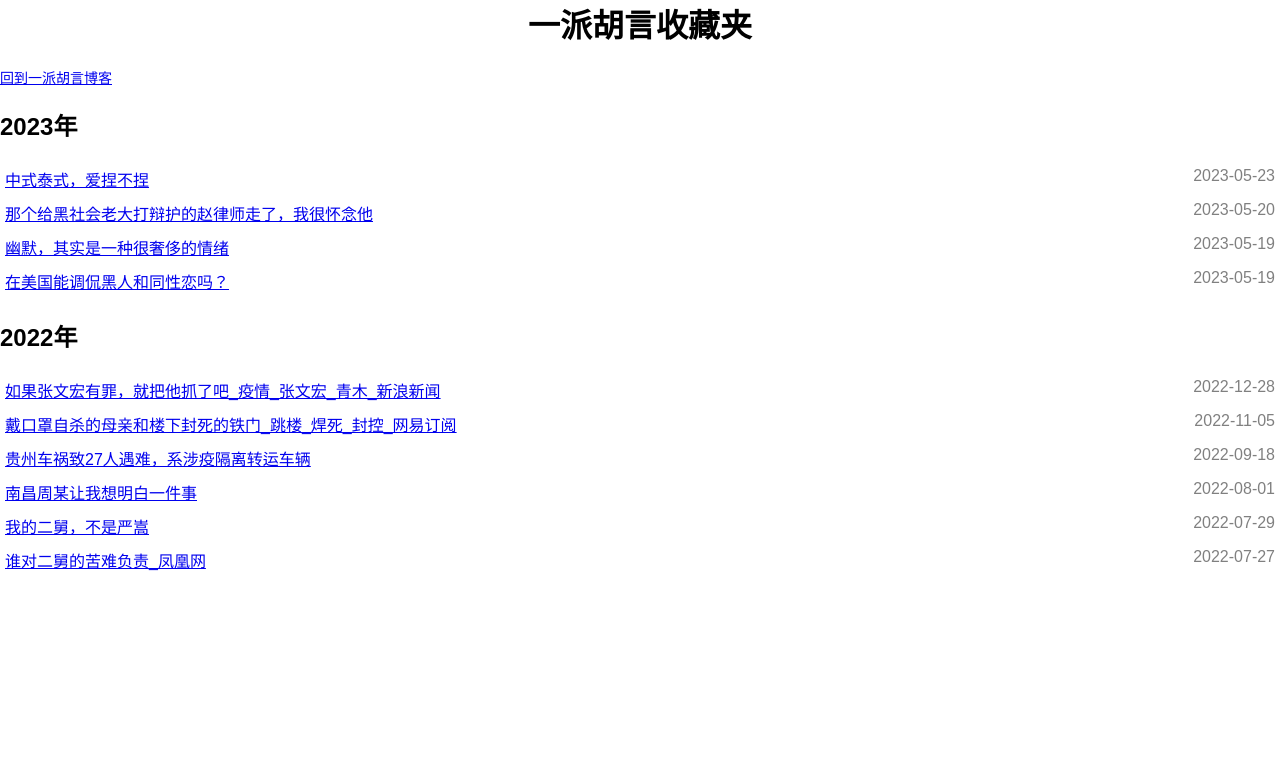
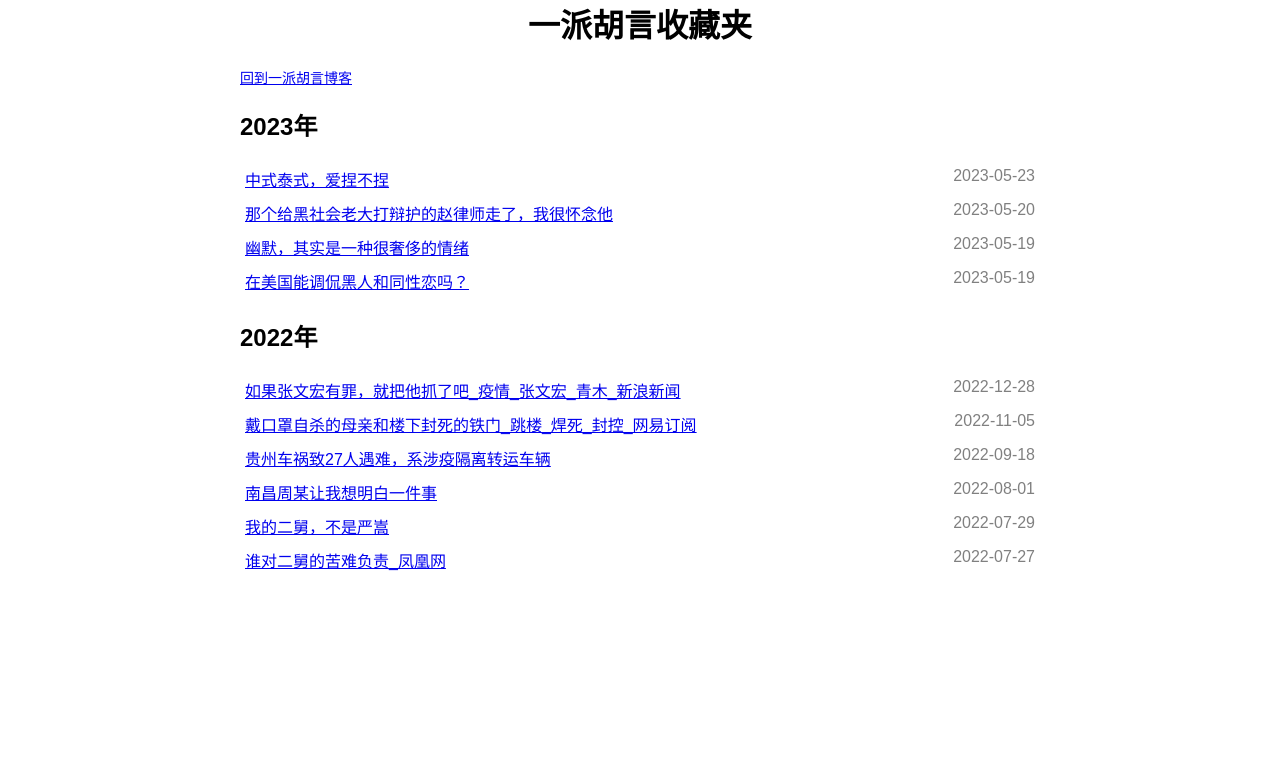
Before and after one commit to robustmaster/shockfrock, a PHP site: page / in a window 1280 px wide. Shown: the top 783 px of the page. Run offline with PHP 8.4, Linux system fonts and the light colour scheme.

Commit message:
Update index.php

```diff
--- a/index.php
+++ b/index.php
@@ -59,6 +59,15 @@ echo '<style>
     .small-font {
         font-size: 14px; /* 较小的字体大小 */
     }
+
+    /* 响应式布局 */
+    @media screen and (min-width: 768px) {
+        /* 在较大屏幕上居中显示 */
+        body {
+            max-width: 800px;
+            margin: 0 auto;
+        }
+    }
     </style>'; // 页面样式
 echo '</head>';
 echo '<body>';
@@ -71,12 +80,14 @@ foreach ($groupedFiles as $year => $yearFiles) {
     echo '<h2>' . $year . '年</h2>'; // 年份标题
 
     echo '<ul>';
-    foreach ($yearFiles as $file) {
+    foreach
+
+ ($yearFiles as $file) {
         $pattern = '/\d{8}.\d{6}.(.*).html/'; // 正则表达式匹配标题
         preg_match($pattern, $file, $matches);
         $title = $matches[1];
 
-        $pattern = '/(\d{4})(\d{2})(\d{2}).(\d{2})(\d{2})(\d{2})/'; // 正则表达式匹配日期
+        $pattern = '/(\d{4})(\d{2})(\d{2}).(\d{2})(\d{2})(\d{2})/'; // 正则表达式匹
         preg_match($pattern, $file, $matches);
         $date = $matches[1] . '-' . $matches[2] . '-' . $matches[3];
 
```
